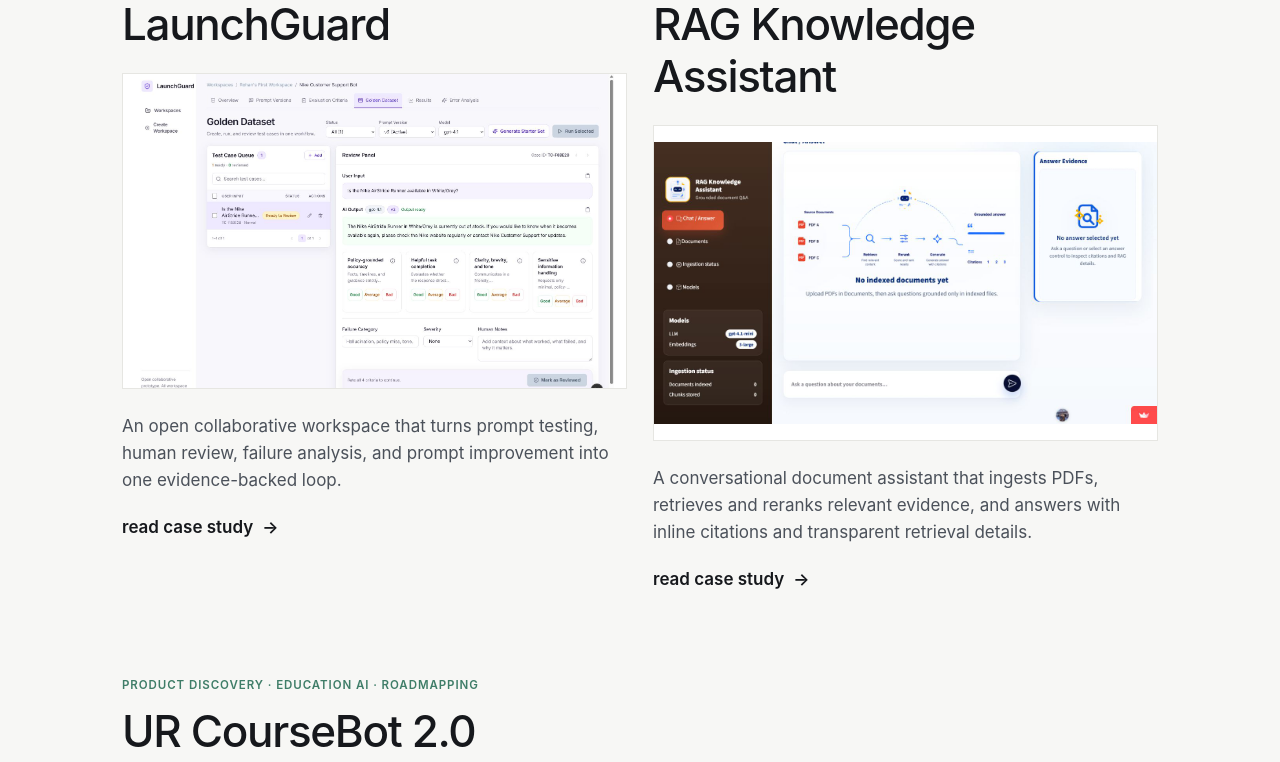
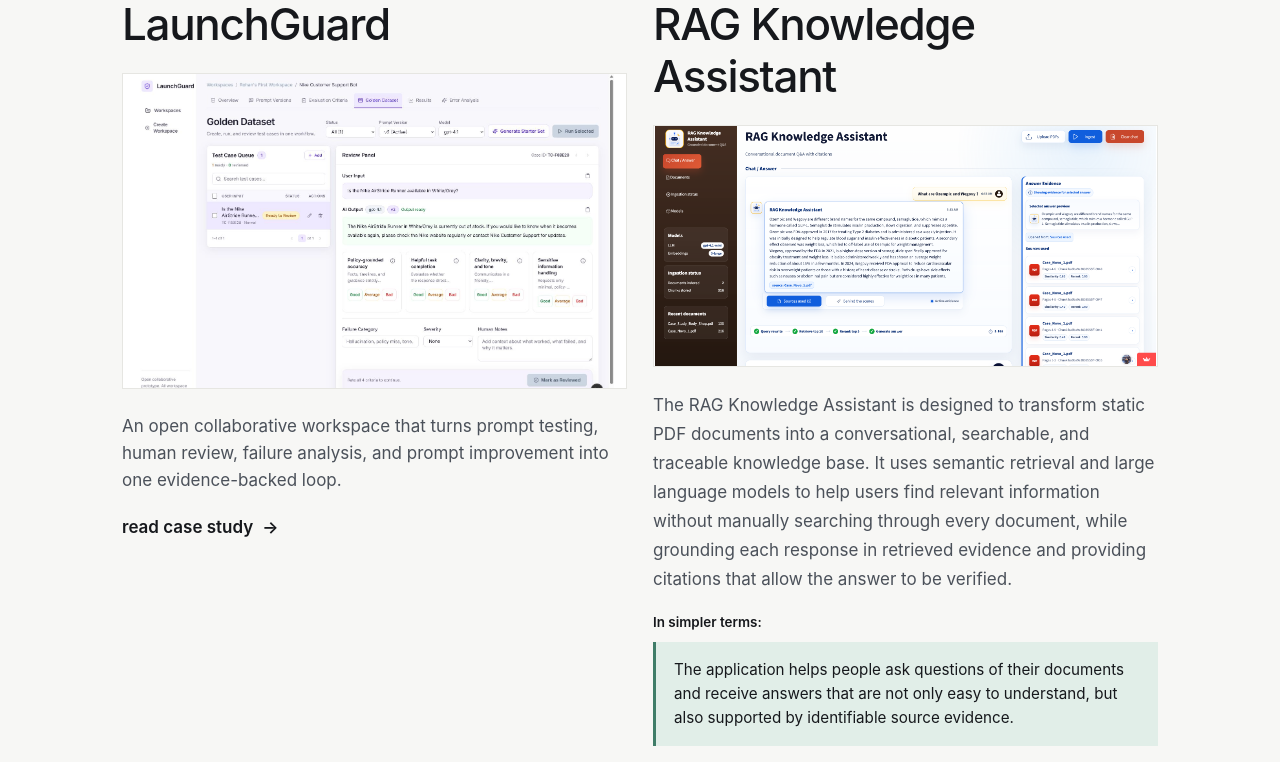
Before and after one commit to rohankandra1998-pmtech/RohanPortfolioWebsite, a Next.js app: page / in a window 1280 px wide. Shown: the part 2640-3402 px from the top of the page. Built offline with nearby package versions, Linux system fonts and the light colour scheme.

Commit message:
feat: strengthen RAG work preview

```diff
--- a/app/globals.css
+++ b/app/globals.css
@@ -779,6 +779,10 @@
   position: relative;
 }
 
+.project-card--rag-purpose .project-card__image {
+  aspect-ratio: 1943 / 932;
+}
+
 .project-card__image img {
   object-fit: contain;
   transition: transform 0.55s var(--ease);
@@ -796,6 +800,10 @@
   transform: scale(1.025);
 }
 
+.project-card--rag-purpose .project-card__image:hover img {
+  transform: none;
+}
+
 .project-card__image:hover::after {
   border-color: color-mix(in srgb, var(--accent) 40%, transparent);
 }
@@ -803,6 +811,36 @@
 .project-card > p {
   margin-bottom: 8px;
   max-width: 610px;
+}
+
+.project-card__purpose {
+  max-width: 610px;
+}
+
+.project-card__purpose-introduction {
+  color: var(--muted);
+  line-height: 1.7;
+  margin-bottom: 0;
+}
+
+.project-card__purpose-label {
+  color: var(--ink);
+  font-size: 0.84rem;
+  font-weight: 600;
+  margin: 18px 0 9px;
+}
+
+.project-card__purpose-callout {
+  background: var(--accent-soft);
+  border-left: 3px solid var(--accent);
+  padding: 16px 18px;
+}
+
+.project-card__purpose-callout p {
+  color: var(--ink);
+  font-size: 0.95rem;
+  line-height: 1.58;
+  margin: 0;
 }
 
 .principles {
@@ -2902,6 +2940,14 @@
     font-size: 2.35rem;
   }
 
+  .project-card__purpose-callout {
+    padding: 14px 15px;
+  }
+
+  .project-card__purpose-callout p {
+    font-size: 0.94rem;
+  }
+
   .principle {
     gap: 18px;
     grid-template-columns: 38px 1fr;
--- a/components/project-card.tsx
+++ b/components/project-card.tsx
@@ -9,8 +9,18 @@
   project: Project;
   priority?: boolean;
 }) {
+  const cardImage = project.workCard?.image ?? project.image;
+  const cardImageAlt = project.workCard?.imageAlt ?? project.imageAlt;
+  const cardVariant = project.workCard?.variant;
+  const purpose = project.workCard?.purpose;
+
   return (
-    <article className="project-card" data-reveal>
+    <article
+      className={`project-card${
+        cardVariant ? ` project-card--${cardVariant}` : ""
+      }`}
+      data-reveal
+    >
       <div className="project-card__meta">{project.kicker}</div>
       <h3>{project.title}</h3>
       <Link
@@ -19,15 +29,34 @@
         href={`/work/${project.slug}`}
       >
         <Image
-          alt={project.imageAlt}
+          alt={cardImageAlt}
           fill
           priority={priority}
           sizes="(max-width: 768px) 100vw, 50vw"
-          src={project.image}
+          src={cardImage}
+          style={
+            cardVariant === "rag-purpose"
+              ? { objectFit: "contain" }
+              : undefined
+          }
           unoptimized
         />
       </Link>
-      <p>{project.summary}</p>
+      {purpose ? (
+        <div className="project-card__purpose">
+          <p className="project-card__purpose-introduction">
+            {purpose.introduction}
+          </p>
+          <p className="project-card__purpose-label">
+            {purpose.simpleLabel}
+          </p>
+          <aside className="project-card__purpose-callout">
+            <p>{purpose.callout}</p>
+          </aside>
+        </div>
+      ) : (
+        <p>{project.summary}</p>
+      )}
       <Link className="arrow-link focus-ring" href={`/work/${project.slug}`}>
         read case study <span aria-hidden="true">→</span>
       </Link>
--- a/content/rag-knowledge-assistant.ts
+++ b/content/rag-knowledge-assistant.ts
@@ -3441,47 +3441,6 @@
   {
     "type": "heading",
     "level": 2,
-    "text": "Purpose statement",
-    "sourceIndexes": [
-      381
-    ]
-  },
-  {
-    "type": "paragraph",
-    "content": [
-      {
-        "text": "The RAG Knowledge Assistant is designed to transform static PDF documents into a conversational, searchable, and traceable knowledge base. It uses semantic retrieval and large language models to help users find relevant information without manually searching through every document, while grounding each response in retrieved evidence and providing citations that allow the answer to be verified."
-      }
-    ],
-    "sourceIndexes": [
-      382
-    ]
-  },
-  {
-    "type": "paragraph",
-    "content": [
-      {
-        "text": "In simpler terms:"
-      }
-    ],
-    "sourceIndexes": [
-      383
-    ]
-  },
-  {
-    "type": "quote",
-    "content": [
-      {
-        "text": "The application helps people ask questions of their documents and receive answers that are not only easy to understand, but also supported by identifiable source evidence."
-      }
-    ],
-    "sourceIndexes": [
-      384
-    ]
-  },
-  {
-    "type": "heading",
-    "level": 2,
     "text": "One-paragraph project summary",
     "sourceIndexes": [
       386
--- a/content/site.ts
+++ b/content/site.ts
@@ -31,6 +31,17 @@
   media?: ProjectMedia[];
 };
 
+export type ProjectWorkCard = {
+  image?: string;
+  imageAlt?: string;
+  variant?: "standard" | "rag-purpose";
+  purpose?: {
+    introduction: string;
+    simpleLabel: string;
+    callout: string;
+  };
+};
+
 export type Project = {
   slug: string;
   title: string;
@@ -45,6 +56,7 @@
   tags: string[];
   image: string;
   imageAlt: string;
+  workCard?: ProjectWorkCard;
   liveUrl?: string;
   repoUrl?: string;
   metrics: { value: string; label: string }[];
@@ -464,6 +476,20 @@
     tags: ["RAG", "Streamlit", "ChromaDB", "OpenAI"],
     image: "/images/projects/rag-live-app.png",
     imageAlt: "RAG Knowledge Assistant live application",
+    workCard: {
+      image:
+        "/images/projects/rag-knowledge-assistant/figure-01-grounded-response-interface.png",
+      imageAlt:
+        "RAG Knowledge Assistant chat interface showing a grounded response, answer evidence, and source cards",
+      variant: "rag-purpose",
+      purpose: {
+        introduction:
+          "The RAG Knowledge Assistant is designed to transform static PDF documents into a conversational, searchable, and traceable knowledge base. It uses semantic retrieval and large language models to help users find relevant information without manually searching through every document, while grounding each response in retrieved evidence and providing citations that allow the answer to be verified.",
+        simpleLabel: "In simpler terms:",
+        callout:
+          "The application helps people ask questions of their documents and receive answers that are not only easy to understand, but also supported by identifiable source evidence.",
+      },
+    },
     liveUrl: "https://ragknowledgeassistant.streamlit.app/",
     repoUrl:
       "https://github.com/rohankandra1998-pmtech/rag-knowledge-assistant",
```
Also changed, not shown: 1 other file (tests, documents, lock files or other folders).
